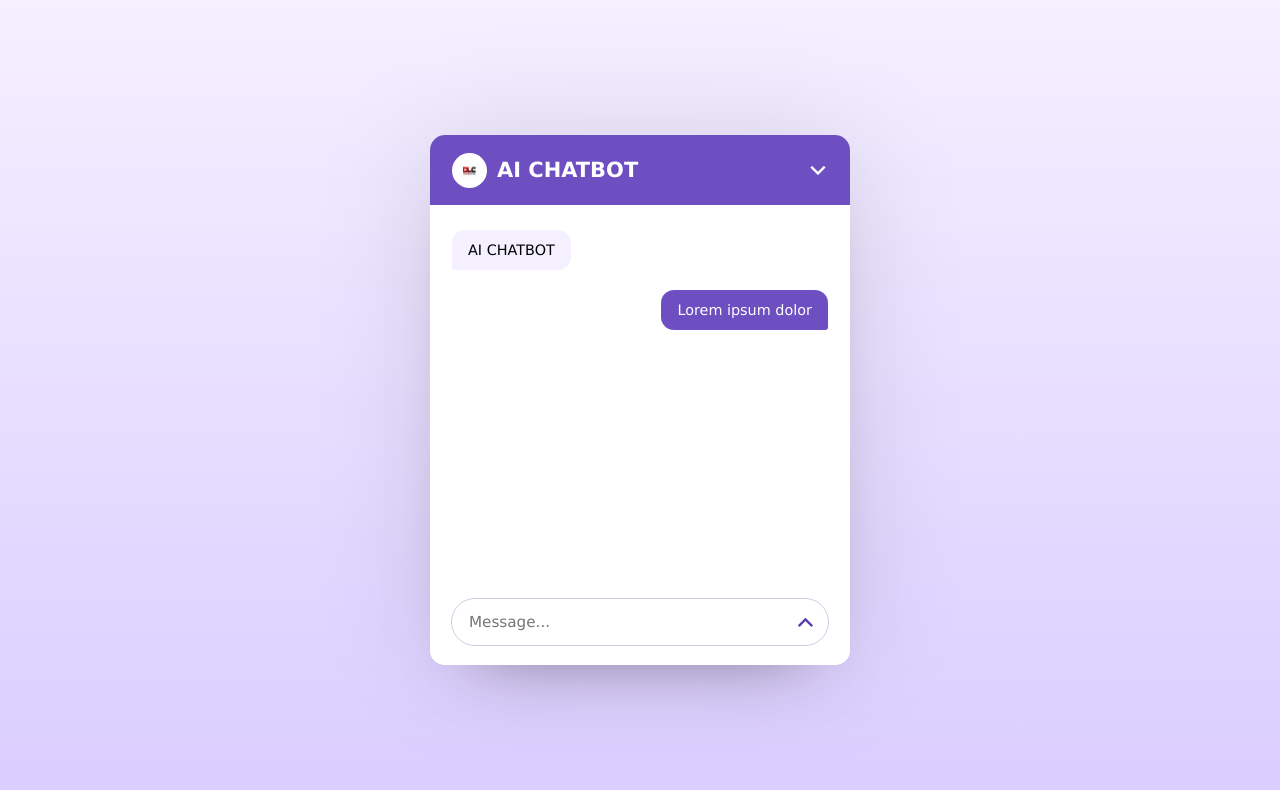
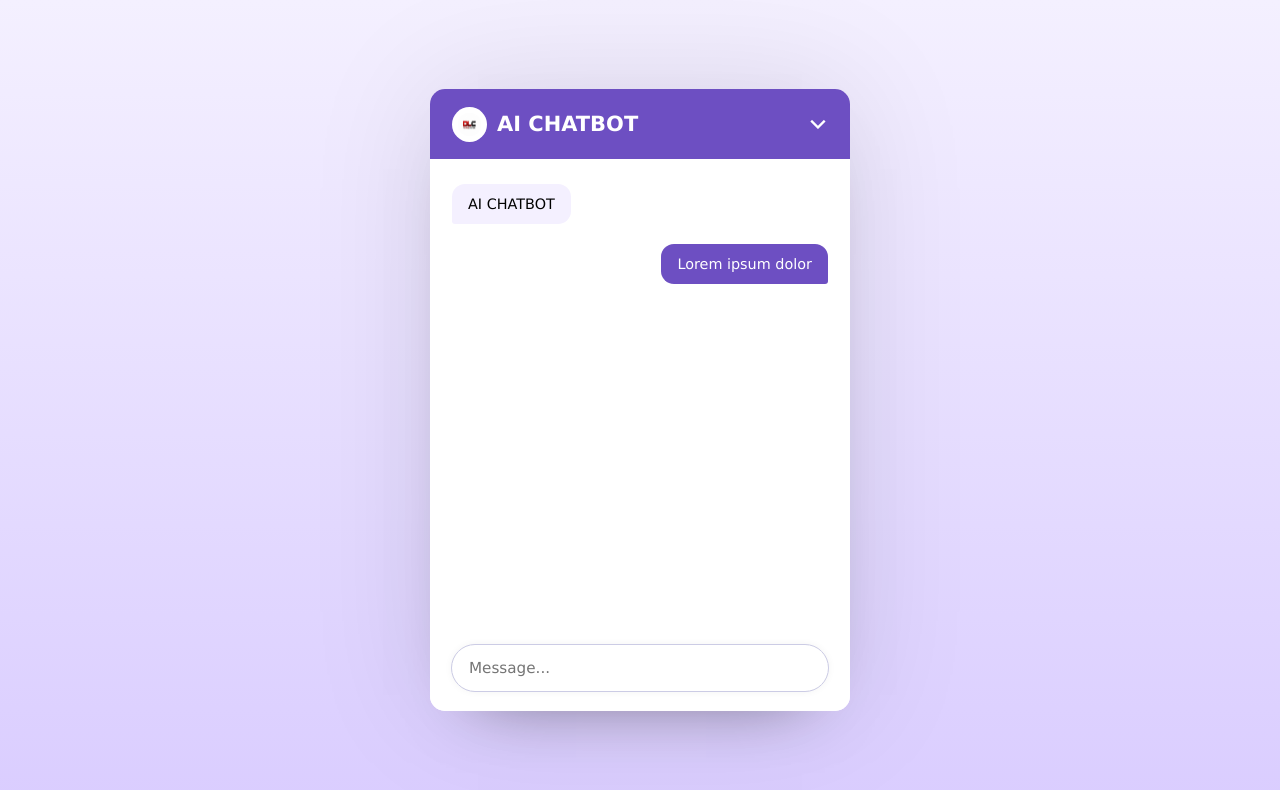
Before and after one commit to AlainDLC/AI_BOT, a React (Vite) app: page / in a window 1280 px wide. Shown: the top 790 px of the page. Built offline with nearby package versions, Linux system fonts and the light colour scheme.

Commit message:
css final

```diff
--- a/src/index.css
+++ b/src/index.css
@@ -80,26 +80,13 @@ body {
   height: 460px;
   overflow-y: auto;
   padding: 25px 22px;
+  margin-bottom: 92px;
 }
 
 .chat-body .message {
   display: flex;
   gap: 11px;
   align-items: center;
-}
-
-.chat-footer button {
-  height: 40px;
-  width: 40px;
-  border: none;
-  outline: none;
-  color: #593bab;
-  cursor: pointer;
-  font-size: 1.9rem;
-  padding-top: 2px;
-  margin-right: -10px;
-  background: none;
-  border-radius: 50%;
 }
 
 .chat-footer button:hover {
@@ -154,6 +141,11 @@ body {
   background: #fff;
   outline: 1px solid #cccce5;
   border-radius: 32px;
+  box-shadow: 0 0 8px rgb(0, 0, 0, 0.06);
+}
+
+.chat-footer .chat-form:focus-within {
+  outline: 2px solid #6d4fc2;
 }
 
 .chat-form .message-input {
@@ -173,4 +165,16 @@ body {
   border: none;
   margin-right: 5px;
   cursor: pointer;
+  background: #6d4fc2;
+  color: #fff;
+  border-radius: 50%;
+  transition: ease;
+  display: none;
 }
+.chat-form button:hover {
+  background: #593bab;
+}
+
+.chat-form .message-input:valid ~ button {
+  display: block;
+}
```
